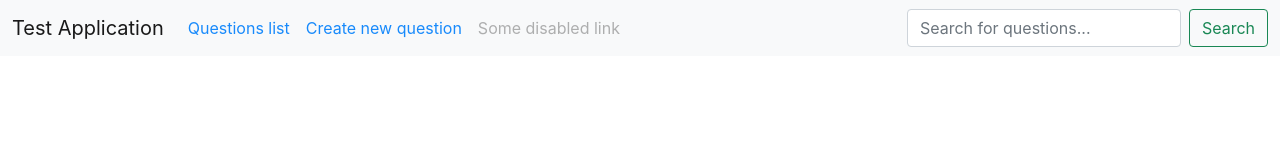
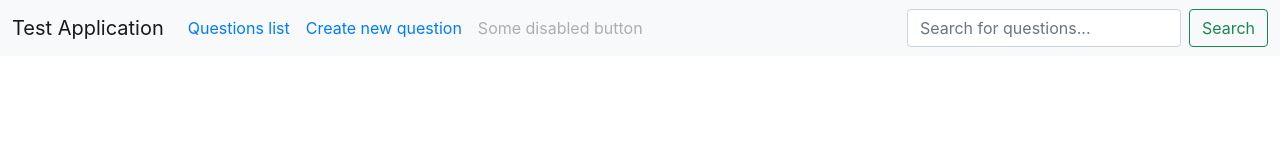
Before and after one commit to artginzburg-learning/prodent-test-app, a React (Create React App) app: page / in a window 1280 px wide. Shown: the top 160 px of the page. Built offline with nearby package versions, Linux system fonts and the light colour scheme.

Commit message:
fix blue color in Header

```diff
--- a/src/components/Header/Header.jsx
+++ b/src/components/Header/Header.jsx
@@ -12,7 +12,7 @@ export default function Header() {
             <Nav.Link href="#action1">Questions list</Nav.Link>
             <Nav.Link href="#action2">Create new question</Nav.Link>
             <Nav.Link href="#" disabled>
-              Some disabled link
+              Some disabled button
             </Nav.Link>
           </Nav>
           <Form className="d-flex">
--- a/src/components/Header/Header.scss
+++ b/src/components/Header/Header.scss
@@ -1,3 +1,3 @@
 .navbar-light .navbar-nav .nav-link {
-  color: #188afb;
+  color: #007bff;
 }
```
